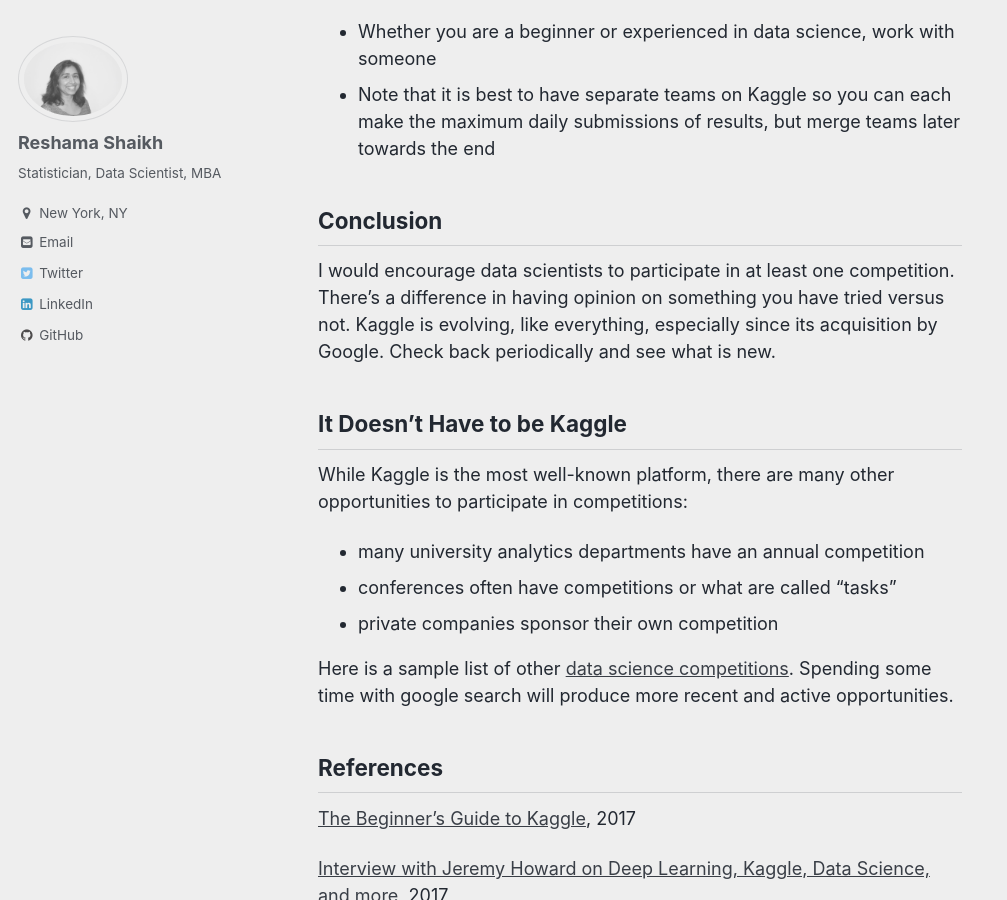
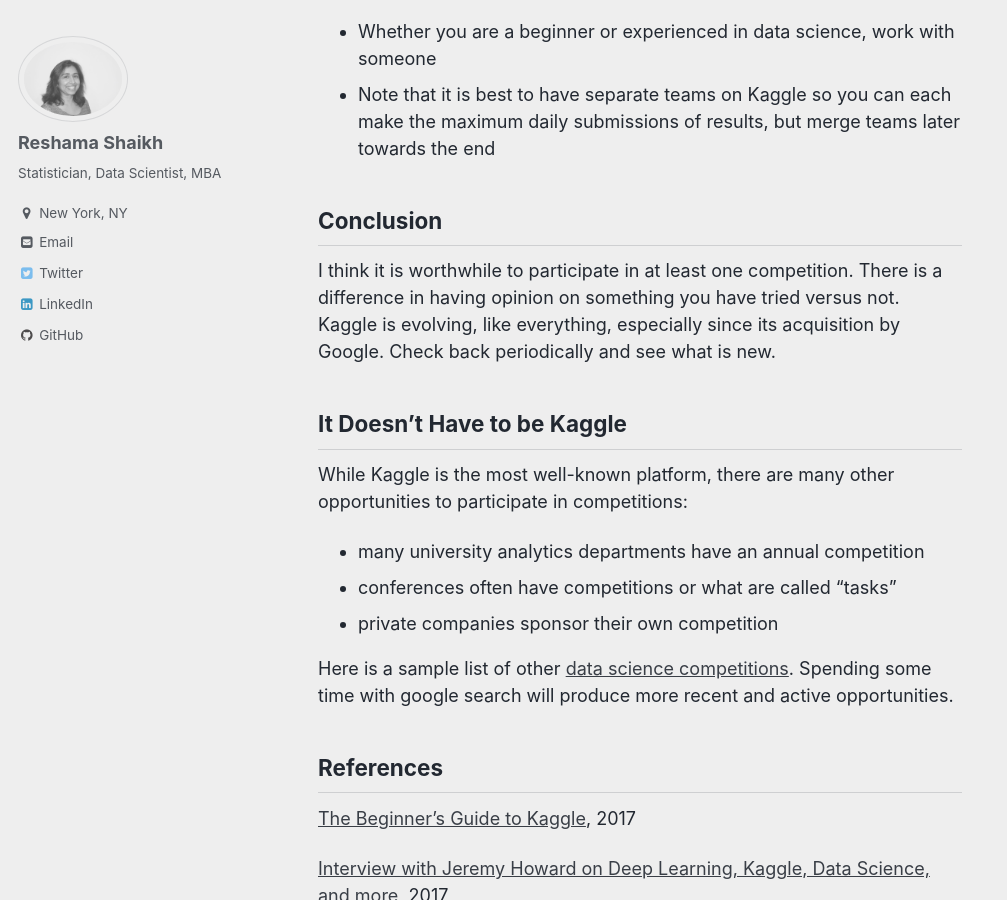
Before and after one commit to reshamas/reshamas.github.io, a Jekyll site: the page built from _posts/2018-04-19-to-kaggle-or-not.md, in a window 1280 px wide and 900 px high, scrolled down 4354 px. Shown: the whole window, without its empty margins (0-1007 px from the left). Built offline with Jekyll 4.4.1, drawn with Linux system fonts in a browser that asks for light colours.

Commit message:
Update 2018-04-19-to-kaggle-or-not.md

```diff
--- a/_posts/2018-04-19-to-kaggle-or-not.md
+++ b/_posts/2018-04-19-to-kaggle-or-not.md
@@ -84,7 +84,7 @@
 - Note that it is best to have separate teams on Kaggle so you can each make the maximum daily submissions of results, but merge teams later towards the end
 
 ## Conclusion
-I would encourage data scientists to participate in at least one competition.  There’s a difference in having opinion on something you have tried versus not.  Kaggle is evolving, like everything, especially since its acquisition by Google.  Check back periodically and see what is new.
+I think it is worthwhile to participate in at least one competition.  There is a difference in having opinion on something you have tried versus not.  Kaggle is evolving, like everything, especially since its acquisition by Google.  Check back periodically and see what is new.
 
 ## It Doesn’t Have to be Kaggle
 While Kaggle is the most well-known platform, there are many other opportunities to participate in competitions:
```
